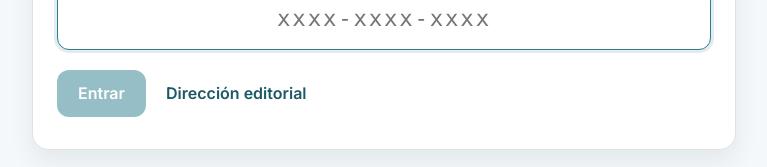
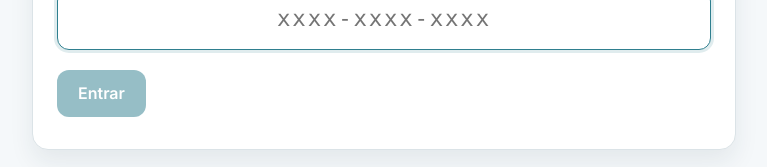
Before and after one commit to drraulferrer/valida-edpain, a React (Vite) app: page / in a window 1280 px wide. Shown: the part 375-542 px from the top of the page, without its empty margins (256-1023 px from the left). Built offline with nearby package versions, Linux system fonts and the light colour scheme; no server answers; a web font is replaced by a local one.

Commit message:
fix: la entrada de panelistas ya no enlaza al panel de dirección

```diff
--- a/src/pantallas/Entrada.jsx
+++ b/src/pantallas/Entrada.jsx
@@ -30,9 +30,10 @@ export default function Entrada({ onEntrar, errorInicial }) {
                 onChange={(e) => setClave(e.target.value)} onBlur={() => setClave(normalizarClave(clave))} autoFocus />
             </div>
             {error && <p className="error" role="alert">{error}</p>}
+            {/* Sin enlace al panel de dirección: sigue en #/direccion, pero esa dirección se
+                reparte a mano al equipo. Aquí solo confundía a los panelistas. */}
             <div className="acciones">
               <button className="boton" type="submit" disabled={cargando || !clave.trim()}>{cargando ? 'Entrando…' : 'Entrar'}</button>
-              <a className="boton fantasma" href="#/direccion">Dirección editorial</a>
             </div>
           </form>
           {abierta && (
```
